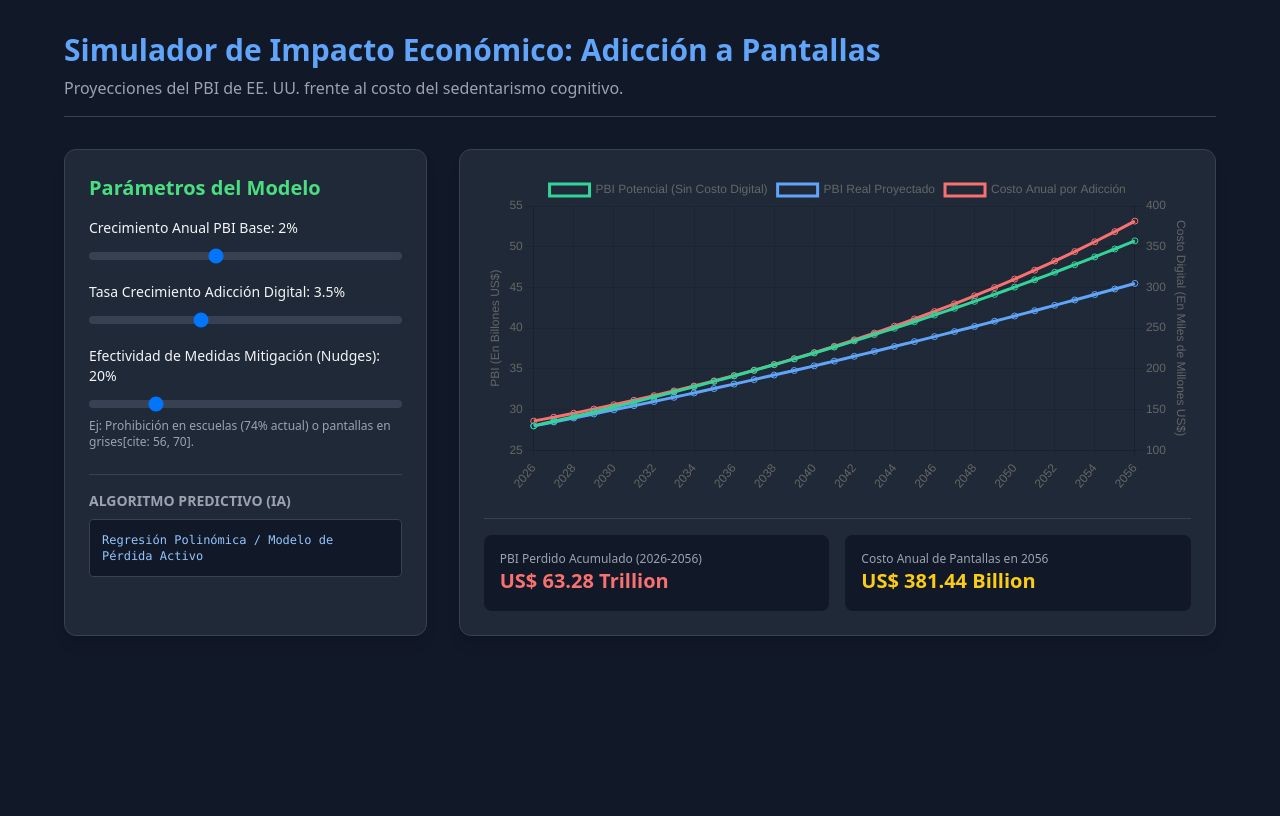
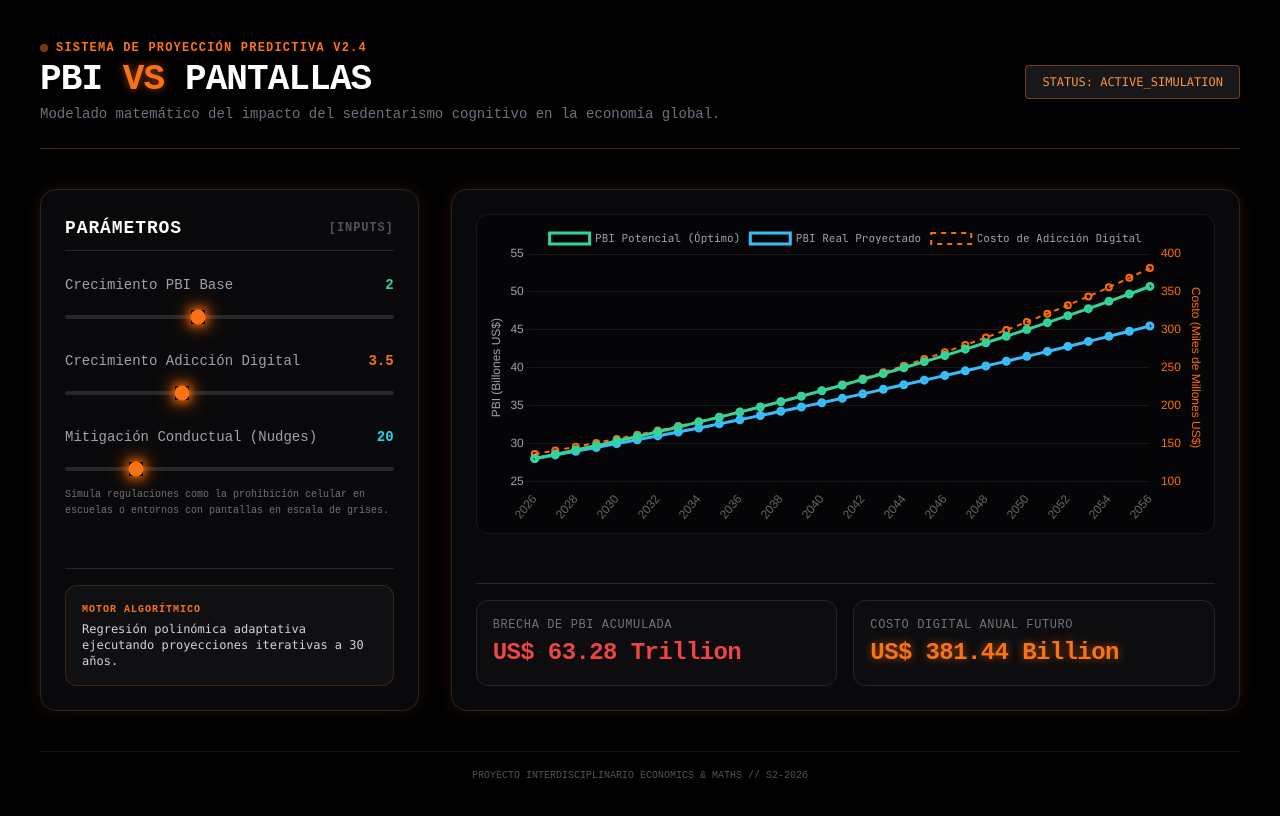
Before and after one commit to julmorman/math-simulation, a website built with Vite: page index.html in a window 1280 px wide. Built offline with nearby package versions, Linux system fonts and the light colour scheme.

Commit message:
feat: diseno neon naranja y ajuste de chart.js

```diff
--- a/index.html
+++ b/index.html
@@ -6,57 +6,100 @@
   <title>Simulador Macroeconómico: Impacto de Pantallas</title>
   <script src="https://cdn.tailwindcss.com"></script>
   <script src="https://cdn.jsdelivr.net/npm/chart.js"></script>
+  <link href="https://fonts.googleapis.com/css2?family=JetBrains+Mono:wght@400;700&display=swap" rel="stylesheet">
+  <style>
+    body {
+      font-family: 'JetBrains+Mono', monospace;
+    }
+    /* Efecto de brillo neón para los sliders y detalles */
+    input[type="range"]::-webkit-slider-thumb {
+      background: #ff6b00;
+      box-shadow: 0 0 10px #ff6b00, 0 0 20px #ff6b00;
+    }
+    .neon-border {
+      box-shadow: 0 0 15px rgba(255, 107, 0, 0.15);
+    }
+    .neon-text-orange {
+      text-shadow: 0 0 8px rgba(255, 107, 0, 0.6);
+    }
+  </style>
 </head>
-<body class="bg-gray-900 text-gray-100 min-h-screen p-8">
-  <div class="max-w-6xl mx-auto">
+<body class="bg-black text-gray-200 min-h-screen p-6 md:p-10 flex flex-col justify-between">
 
-    <header class="mb-8 border-b border-gray-700 pb-4">
-      <h1 class="text-3xl font-bold text-blue-400">Simulador de Impacto Económico: Adicción a Pantallas</h1>
-      <p class="text-gray-400 mt-2">Proyecciones del PBI de EE. UU. frente al costo del sedentarismo cognitivo.</p>
+  <div class="max-w-7xl mx-auto w-full">
+    <header class="mb-10 border-b border-orange-500/30 pb-6 flex flex-col md:flex-row justify-between items-start md:items-center gap-4">
+      <div>
+        <div class="flex items-center gap-2 text-xs text-orange-500 font-bold uppercase tracking-widest mb-1">
+          <span class="h-2 w-2 rounded-full bg-orange-500 animate-pulse"></span>
+          Sistema de Proyección Predictiva v2.4
+        </div>
+        <h1 class="text-3xl md:text-4xl font-extrabold text-white tracking-tight">
+          PBI <span class="text-orange-500 neon-text-orange">VS</span> PANTALLAS
+        </h1>
+        <p class="text-sm text-gray-500 mt-1">Modelado matemático del impacto del sedentarismo cognitivo en la economía global.</p>
+      </div>
+      <div class="bg-zinc-900 border border-orange-500/40 px-4 py-2 rounded text-xs text-orange-400 font-mono">
+        STATUS: ACTIVE_SIMULATION
+      </div>
     </header>
 
     <div class="grid grid-cols-1 lg:grid-cols-3 gap-8">
 
-      <div class="bg-gray-800 p-6 rounded-xl shadow-lg border border-gray-700">
-        <h2 class="text-xl font-semibold mb-4 text-green-400">Parámetros del Modelo</h2>
+      <div class="bg-zinc-950 p-6 rounded-2xl border border-zinc-800 neon-border flex flex-col justify-between gap-6">
+        <div>
+          <h2 class="text-lg font-bold uppercase tracking-wider mb-6 text-white border-b border-zinc-800 pb-2 flex justify-between items-center">
+            <span>Parámetros</span>
+            <span class="text-xs text-zinc-600">[INPUTS]</span>
+          </h2>
 
-        <div class="mb-4">
-          <label class="block text-sm font-medium mb-1">Crecimiento Anual PBI Base: <span id="pbiVal">2.0</span>%</label>
-          <input type="range" id="pbiGrowth" min="0" max="5" step="0.1" value="2.0" class="w-full h-2 bg-gray-700 rounded-lg appearance-none cursor-pointer">
+          <div class="mb-6">
+            <div class="flex justify-between text-sm mb-2">
+              <span class="text-zinc-400">Crecimiento PBI Base</span>
+              <span class="text-emerald-400 font-bold" id="pbiVal">2.0</span>
+            </div>
+            <input type="range" id="pbiGrowth" min="0" max="5" step="0.1" value="2.0" class="w-full h-1 bg-zinc-800 rounded-lg appearance-none cursor-pointer accent-orange-500">
+          </div>
+
+          <div class="mb-6">
+            <div class="flex justify-between text-sm mb-2">
+              <span class="text-zinc-400">Crecimiento Adicción Digital</span>
+              <span class="text-orange-500 font-bold" id="screenVal">3.5</span>
+            </div>
+            <input type="range" id="screenGrowth" min="0" max="10" step="0.1" value="3.5" class="w-full h-1 bg-zinc-800 rounded-lg appearance-none cursor-pointer accent-orange-500">
+          </div>
+
+          <div class="mb-6">
+            <div class="flex justify-between text-sm mb-2">
+              <span class="text-zinc-400">Mitigación Conductual (Nudges)</span>
+              <span class="text-cyan-400 font-bold" id="nudgeVal">20</span>
+            </div>
+            <input type="range" id="nudgeEffect" min="0" max="100" step="5" value="20" class="w-full h-1 bg-zinc-800 rounded-lg appearance-none cursor-pointer accent-orange-500">
+            <p class="text-[10px] text-zinc-500 mt-2 leading-relaxed">Simula regulaciones como la prohibición celular en escuelas o entornos con pantallas en escala de grises.</p>
+          </div>
         </div>
 
-        <div class="mb-4">
-          <label class="block text-sm font-medium mb-1">Tasa Crecimiento Adicción Digital: <span id="screenVal">3.5</span>%</label>
-          <input type="range" id="screenGrowth" min="0" max="10" step="0.1" value="3.5" class="w-full h-2 bg-gray-700 rounded-lg appearance-none cursor-pointer">
-        </div>
-
-        <div class="mb-6">
-          <label class="block text-sm font-medium mb-1">Efectividad de Medidas Mitigación (Nudges): <span id="nudgeVal">20</span>%</label>
-          <input type="range" id="nudgeEffect" min="0" max="100" step="5" value="20" class="w-full h-2 bg-gray-700 rounded-lg appearance-none cursor-pointer">
-          <p class="text-xs text-gray-400 mt-1">Ej: Prohibición en escuelas (74% actual) o pantallas en grises[cite: 56, 70].</p>
-        </div>
-
-        <div class="border-t border-gray-700 pt-4">
-          <h3 class="text-sm font-semibold uppercase text-gray-400 mb-2">Algoritmo Predictivo (IA)</h3>
-          <div class="p-3 bg-gray-900 rounded border border-gray-700">
-            <p class="text-xs text-blue-300 font-mono">Regresión Polinómica / Modelo de Pérdida Activo</p>
+        <div class="border-t border-zinc-800 pt-4">
+          <div class="p-4 bg-zinc-900/50 rounded-xl border border-orange-500/20">
+            <div class="text-[10px] text-orange-500 font-bold uppercase tracking-widest mb-1">Motor Algorítmico</div>
+            <div class="text-xs text-zinc-300 font-mono">Regresión polinómica adaptativa ejecutando proyecciones iterativas a 30 años.</div>
           </div>
         </div>
       </div>
 
-      <div class="lg:col-span-2 bg-gray-800 p-6 rounded-xl shadow-lg border border-gray-700 flex flex-col justify-between">
-        <div class="relative h-80 w-full">
+      <div class="lg:col-span-2 bg-zinc-950 p-6 rounded-2xl border border-zinc-800 neon-border flex flex-col justify-between gap-6">
+
+        <div class="relative h-80 w-full bg-black/40 p-2 rounded-xl border border-zinc-900">
           <canvas id="projectionChart"></canvas>
         </div>
 
-        <div class="grid grid-cols-2 gap-4 mt-6 border-t border-gray-700 pt-4">
-          <div class="p-4 bg-gray-900 rounded-lg">
-            <span class="text-xs text-gray-400 block">PBI Perdido Acumulado (2026-2056)</span>
-            <span class="text-xl font-bold text-red-400" id="lostPbiTotal">US$ 0.00B</span>
+        <div class="grid grid-cols-1 sm:grid-cols-2 gap-4 border-t border-zinc-800 pt-4">
+          <div class="p-4 bg-zinc-900/30 rounded-xl border border-zinc-800">
+            <span class="text-xs text-zinc-500 uppercase tracking-wider block mb-1">Brecha de PBI Acumulada</span>
+            <span class="text-2xl font-black text-red-500 tracking-tight" id="lostPbiTotal">US$ 0.00T</span>
           </div>
-          <div class="p-4 bg-gray-900 rounded-lg">
-            <span class="text-xs text-gray-400 block">Costo Anual de Pantallas en 2056</span>
-            <span class="text-xl font-bold text-yellow-400" id="finalCost">US$ 0.00B</span>
+          <div class="p-4 bg-zinc-900/30 rounded-xl border border-zinc-800">
+            <span class="text-xs text-zinc-500 uppercase tracking-wider block mb-1">Costo Digital Anual Futuro</span>
+            <span class="text-2xl font-black text-orange-500 neon-text-orange tracking-tight" id="finalCost">US$ 0.00B</span>
           </div>
         </div>
       </div>
@@ -64,6 +107,10 @@
     </div>
   </div>
 
+  <footer class="mt-10 text-center text-[10px] text-zinc-600 border-t border-zinc-900 pt-4 w-full">
+    PROYECTO INTERDISCIPLINARIO ECONOMICS & MATHS // S2-2026
+  </footer>
+
   <script type="module" src="/src/main.ts"></script>
 </body>
 </html>
--- a/src/main.ts
+++ b/src/main.ts
@@ -19,7 +19,7 @@ const projectionYears = 30;
 let labels: number[] = [];
 for (let i = 0; i <= projectionYears; i++) labels.push(startYear + i);
 
-// Configurar Chart.js
+// Reemplazá la sección de "Configurar Chart.js" en tu src/main.ts con esto:
 const ctx = (document.getElementById('projectionChart') as HTMLCanvasElement).getContext('2d')!;
 // @ts-ignore
 let projectionChart = new Chart(ctx, {
@@ -27,17 +27,22 @@ let projectionChart = new Chart(ctx, {
   data: {
     labels: labels,
     datasets: [
-      { label: 'PBI Potencial (Sin Costo Digital)', data: [], borderColor: '#34d399', backgroundColor: 'transparent', tension: 0.1 },
-      { label: 'PBI Real Proyectado', data: [], borderColor: '#60a5fa', backgroundColor: 'transparent', tension: 0.1 },
-      { label: 'Costo Anual por Adicción', data: [], borderColor: '#f87171', backgroundColor: 'transparent', tension: 0.1, yAxisID: 'y1' }
+      { label: 'PBI Potencial (Óptimo)', data: [], borderColor: '#34d399', backgroundColor: 'transparent', tension: 0.2, borderWidth: 3 }, // Verde Esmeralda
+      { label: 'PBI Real Proyectado', data: [], borderColor: '#38bdf8', backgroundColor: 'transparent', tension: 0.2, borderWidth: 3 }, // Celeste Eléctrico
+      { label: 'Costo de Adicción Digital', data: [], borderColor: '#ff6b00', backgroundColor: 'transparent', tension: 0.2, borderWidth: 2, yAxisID: 'y1', borderDash: [5, 5] } // Naranja Fluo Línea de Puntos
     ]
   },
   options: {
     responsive: true,
     maintainAspectRatio: false,
+    plugins: {
+      legend: {
+        labels: { color: '#a1a1aa', font: { family: 'JetBrains Mono', size: 11 } } // Color de etiquetas gris claro
+      }
+    },
     scales: {
-      y: { type: 'linear', display: true, position: 'left', title: { display: true, text: 'PBI (En Billones US$)' } },
-      y1: { type: 'linear', display: true, position: 'right', grid: { drawOnChartArea: false }, title: { display: true, text: 'Costo Digital (En Miles de Millones US$)' } }
+      y: { type: 'linear', display: true, position: 'left', grid: { color: '#18181b' }, ticks: { color: '#a1a1aa' }, title: { display: true, text: 'PBI (Billones US$)', color: '#a1a1aa' } },
+      y1: { type: 'linear', display: true, position: 'right', grid: { drawOnChartArea: false }, ticks: { color: '#ff6b00' }, title: { display: true, text: 'Costo (Miles de Millones US$)', color: '#ff6b00' } }
     }
   }
 });
```
